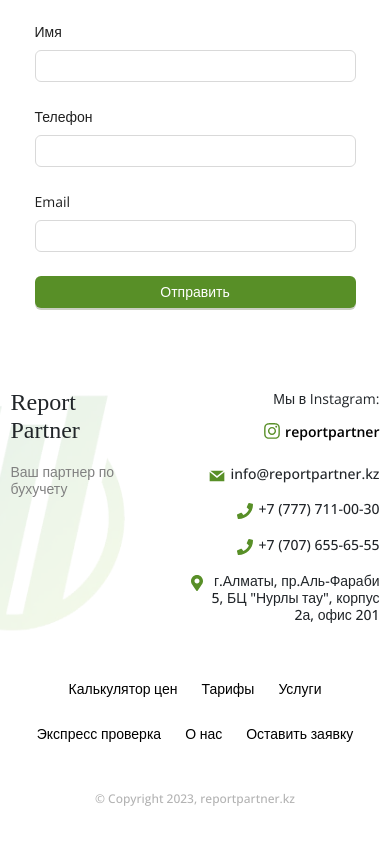
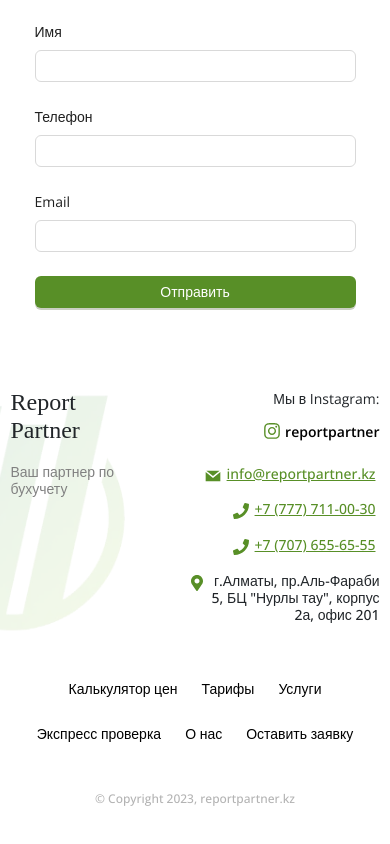
Before and after one commit to ReportPartner/Landing, a Next.js app: page / in a window 390 px wide. Shown: the part 10138-10982 px from the top of the page. Built offline with nearby package versions, Linux system fonts and the light colour scheme; a web font is replaced by a local one.

Commit message:
Fixed phone and email links

```diff
--- a/src/components/Footer/Footer.module.scss
+++ b/src/components/Footer/Footer.module.scss
@@ -16,7 +16,7 @@
         height: 250px;
         position: absolute;
         opacity: 0.1;
-        bottom: -2  0px;
+        bottom: -2px 0px;
         left: 0;
         z-index: 0;
         transform: translateX(-50%);
@@ -68,7 +68,7 @@
             gap: 12px;
             a {
                 color: black;
-                transition: color .2s;
+                transition: color 0.2s;
                 &:hover {
                     color: $green-400;
                 }
@@ -98,7 +98,7 @@
                     gap: 4px;
                     font-weight: 600;
                     color: black;
-                    transition: color .2s;
+                    transition: color 0.2s;
                     text-decoration: none;
                     .icon {
                         font-size: 18px;
@@ -118,7 +118,8 @@
                 align-items: flex-end;
                 gap: 12px;
                 text-align: right;
-                & > div {
+                & > div,
+                & > div > a {
                     display: grid;
                     grid-template-columns: auto 1fr;
                     gap: 4px;
@@ -127,6 +128,12 @@
                         font-size: 20px;
                         padding: 2px;
                     }
+                }
+
+                .link {
+                    color: $green-400;
+                    transition: color 0.2s;
+                    width: max-content;
                 }
             }
         }
@@ -145,7 +152,7 @@
                 "company contacts"
                 "links links";
             gap: 48px;
-            .companyContainer{
+            .companyContainer {
                 width: 100%;
             }
             .linkContainer {
--- a/src/components/Footer/index.tsx
+++ b/src/components/Footer/index.tsx
@@ -1,29 +1,16 @@
-import { COMPANY_NAME, COMPANY_PHRASE, CONTACT_NUMBER, PAGE_PARTS } from "@/constants/constants";
+import {
+    COMPANY_NAME,
+    COMPANY_PHRASE,
+    CONTACT_NUMBER_MAIN,
+    CONTACT_NUMBER_SECOND,
+    EMAIL,
+    PAGE_PARTS,
+} from "@/constants/constants";
 import Image from "next/image";
 import { Nav } from "react-bootstrap";
-import { FaInstagram, FaPhone, FaMapMarkerAlt } from "react-icons/fa";
+import { FaInstagram, FaMapMarkerAlt, FaPhone } from "react-icons/fa";
+import { GrMail } from "react-icons/gr";
 import styles from "./Footer.module.scss";
-import { GrMail } from "react-icons/gr";
-
-const Footer = () => {
-    const contacts = [
-        {
-            Icon: GrMail,
-            content: "info@reportpartner.kz",
-        },
-        {
-            Icon: FaPhone,
-            content: CONTACT_NUMBER,
-        },
-        {
-            Icon: FaPhone,
-            content: "+7 (707) 655-65-55",
-        },
-        {
-            Icon: FaMapMarkerAlt,
-            content: 'г.Алматы, пр.Аль-Фараби 5, БЦ "Нурлы тау", корпус 2а, офис 201',
-        },
-    ];
 
 const getYearRangeFrom = (startYear: number) => {
     const currentYear = new Date().getFullYear();
@@ -34,6 +21,7 @@ const Footer = () => {
     }
 };
 
+const Footer = () => {
     return (
         <div className={styles.container}>
             <div className={styles.logoContainer}>
@@ -61,12 +49,28 @@ const Footer = () => {
                         </a>
                     </div>
                     <div className={styles.contactInfos}>
-                        {contacts.map((contact) => (
-                            <div key={contact.content}>
-                                <contact.Icon className={styles.icon} />
-                                <h6>{contact.content}</h6>
+                        <div>
+                            <a className={styles.link} href={`mailto:${EMAIL}`}>
+                                <GrMail className={styles.icon} />
+                                <h6>{EMAIL}</h6>
+                            </a>
                         </div>
-                        ))}
+                        <div>
+                            <a className={styles.link} href={`tel:+${CONTACT_NUMBER_MAIN.replace(/\D/g, "")}`}>
+                                <FaPhone className={styles.icon} />
+                                <h6>{CONTACT_NUMBER_MAIN}</h6>
+                            </a>
+                        </div>
+                        <div>
+                            <a className={styles.link} href={`tel:+${CONTACT_NUMBER_SECOND.replace(/\D/g, "")}`}>
+                                <FaPhone className={styles.icon} />
+                                <h6>{CONTACT_NUMBER_SECOND}</h6>
+                            </a>
+                        </div>
+                        <div>
+                            <FaMapMarkerAlt className={styles.icon} />
+                            <h6>{'г.Алматы, пр.Аль-Фараби 5, БЦ "Нурлы тау", корпус 2а, офис 201'}</h6>
+                        </div>
                     </div>
                 </div>
             </div>
--- a/src/components/Navbar/index.tsx
+++ b/src/components/Navbar/index.tsx
@@ -1,4 +1,4 @@
-import { CONTACT_NUMBER, PAGE_PARTS } from "@/constants/constants";
+import { CONTACT_NUMBER_MAIN, PAGE_PARTS } from "@/constants/constants";
 import Image from "next/image";
 import { Container, Nav, Navbar as BsNavbar } from "react-bootstrap";
 import { FaPhone } from "react-icons/fa";
@@ -15,9 +15,9 @@ const Navbar = () => {
                     <Nav>
                         <a
                             className={`${styles.phoneNumber} ${styles.mobile}`}
-                            href={`tel:${CONTACT_NUMBER.replace(/\D/g, "")}`}
+                            href={`tel:+${CONTACT_NUMBER_MAIN.replace(/\D/g, "")}`}
                         >
-                            <FaPhone className={styles.icon} /> {CONTACT_NUMBER}
+                            <FaPhone className={styles.icon} /> {CONTACT_NUMBER_MAIN}
                         </a>
                     </Nav>
                     <BsNavbar.Toggle aria-controls="responsive-navbar-nav" />
@@ -35,8 +35,8 @@ const Navbar = () => {
                         ))}
                     </Nav>
                     <Nav>
-                        <a className={styles.phoneNumber} href={`tel:${CONTACT_NUMBER.replace(/\D/g, "")}`}>
-                            <FaPhone className={styles.icon} /> {CONTACT_NUMBER}
+                        <a className={styles.phoneNumber} href={`tel:+${CONTACT_NUMBER_MAIN.replace(/\D/g, "")}`}>
+                            <FaPhone className={styles.icon} /> {CONTACT_NUMBER_MAIN}
                         </a>
                     </Nav>
                 </BsNavbar.Collapse>
--- a/src/components/Services/index.tsx
+++ b/src/components/Services/index.tsx
@@ -1,4 +1,4 @@
-import { CONTACT_NUMBER, PAGE_PARTS } from "@/constants/constants";
+import { CONTACT_NUMBER_MAIN, PAGE_PARTS } from "@/constants/constants";
 import { ConfigProvider, Divider, FloatButton, Steps } from "antd";
 import Image from "next/image";
 import { FaCommentDots, FaPhone, FaWhatsapp } from "react-icons/fa";
@@ -64,7 +64,7 @@ const Services = () => {
                                         description={
                                             <a
                                                 target="_blank"
-                                                href={`https://wa.me/${CONTACT_NUMBER.replace(
+                                                href={`https://wa.me/${CONTACT_NUMBER_MAIN.replace(
                                                     /\D/g,
                                                     ""
                                                 )}?text=${whatsAppDefaultMessage}`}
@@ -77,7 +77,7 @@ const Services = () => {
                                     />
                                     <FloatButton
                                         description={
-                                            <a target="_blank" href={`tel:${CONTACT_NUMBER.replace(/\D/g, "")}`}>
+                                            <a target="_blank" href={`tel:+${CONTACT_NUMBER_MAIN.replace(/\D/g, "")}`}>
                                                 <FaPhone />
                                             </a>
                                         }
--- a/src/constants/constants.tsx
+++ b/src/constants/constants.tsx
@@ -7,7 +7,9 @@ export const PAGE_PARTS: { [key: string]: any } = {
     contact: { id: "contact", title: "Оставить заявку", titleExt: "Оставить заявку на консультацию" },
 };
 
-export const CONTACT_NUMBER = "+7 (777) 711-00-30";
+export const EMAIL = "info@reportpartner.kz";
+export const CONTACT_NUMBER_MAIN = "+7 (777) 711-00-30";
+export const CONTACT_NUMBER_SECOND = "+7 (707) 655-65-55";
 
 export const COMPANY_NAME = "Report Partner";
 export const COMPANY_TITLE = "Сфокусируйся на бизнесе, а мы позаботимся обо всем остальном.";
```
Lines whose indentation alone changed are shown as unchanged.
